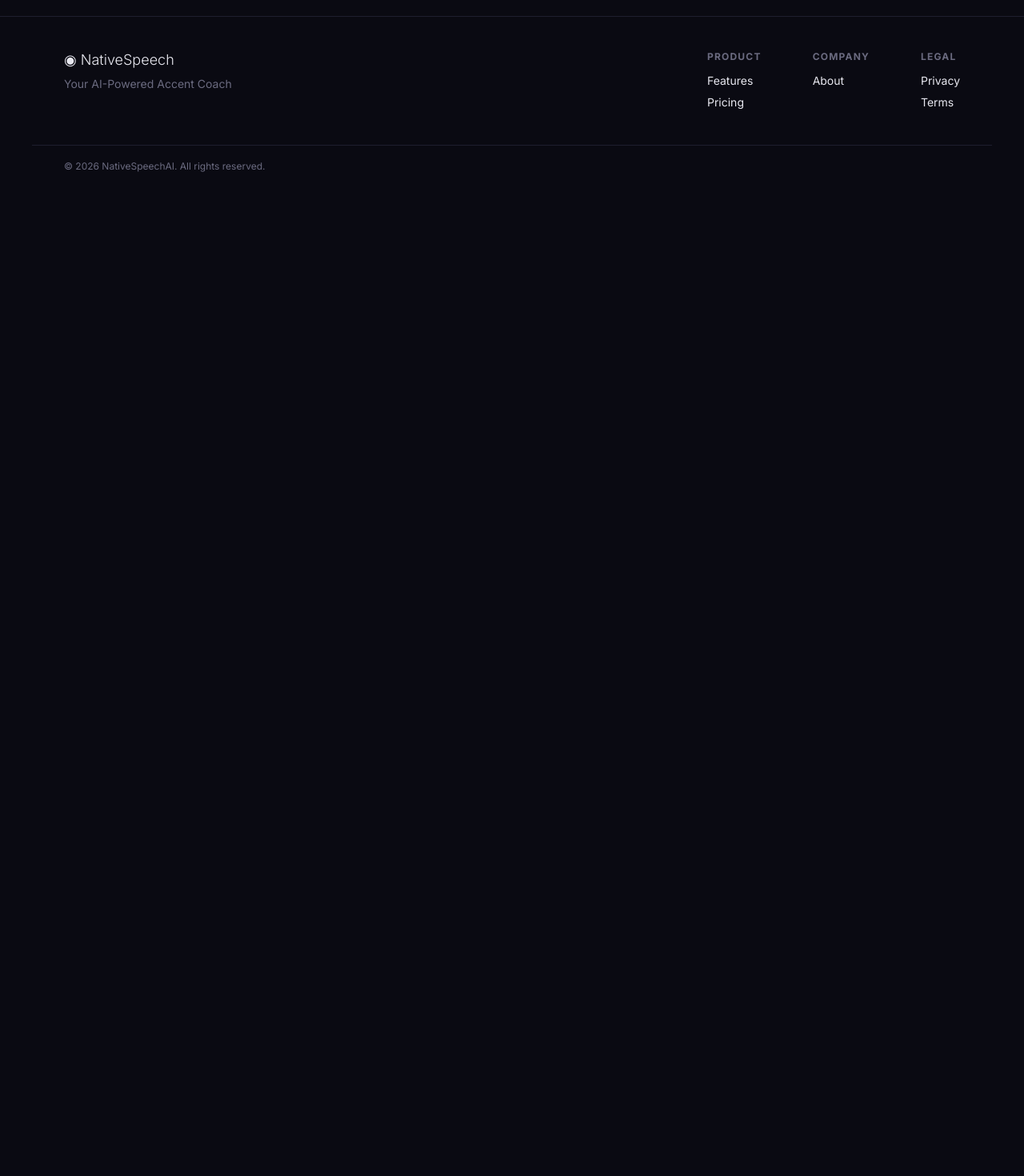
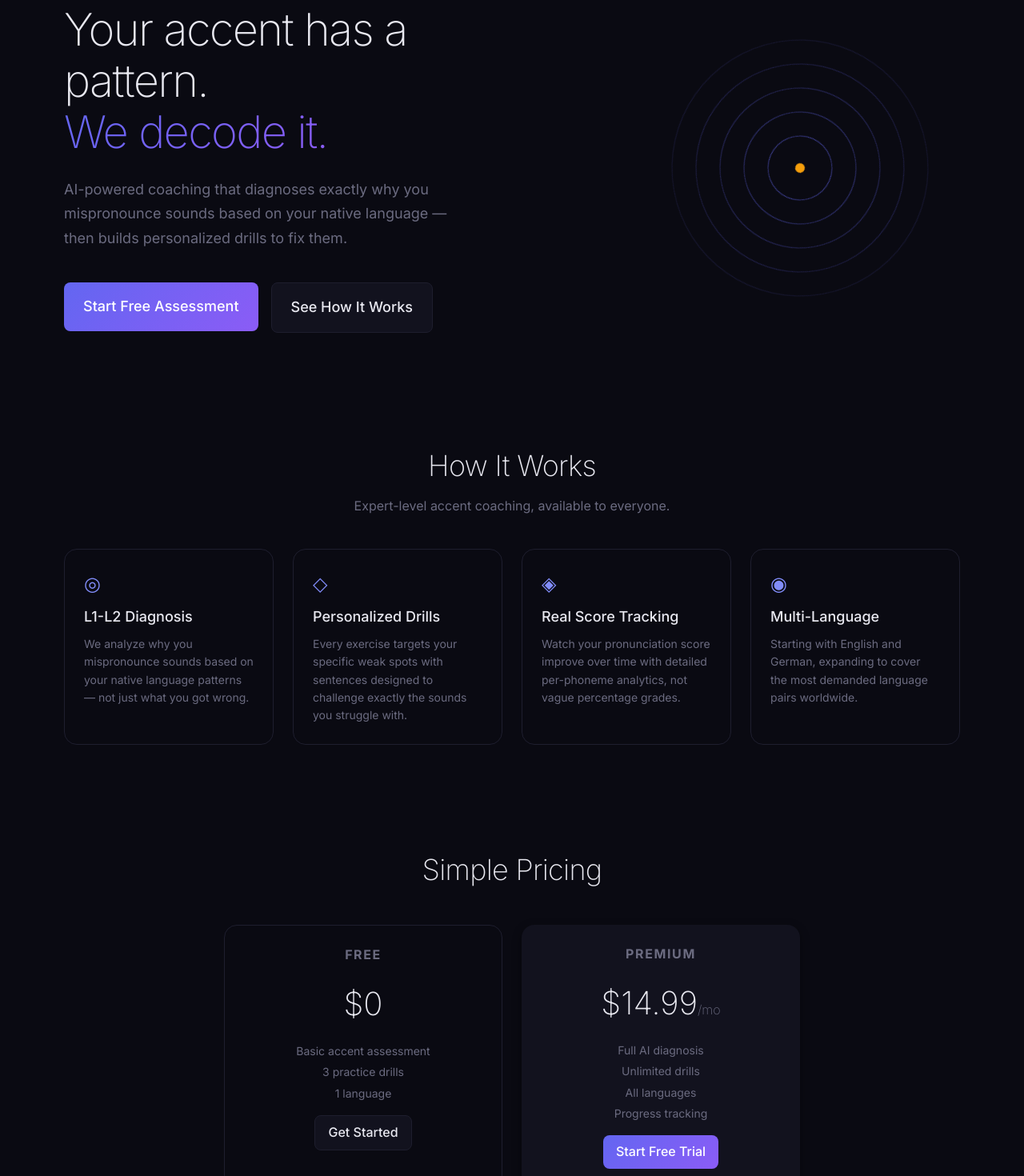
Before and after one commit to arieel-ost/native-speech, a Next.js app: page / in a window 1280 px wide. Shown: the part 140-1610 px from the top of the page at 80% size. Before the commit the page ends 800 px from the top, so only its background shows below. Built offline with nearby package versions, Linux system fonts and the light colour scheme.

Commit message:
feat: add landing page with Hero, Features, and Pricing sections
Co-Authored-By: Claude Opus 4.6 <noreply@anthropic.com>

```diff
--- a/src/app/(marketing)/page.tsx
+++ b/src/app/(marketing)/page.tsx
@@ -1,3 +1,13 @@
-export default function Home() {
-  return <div>NativeSpeechAI</div>;
+import { Hero } from "@/components/marketing/Hero";
+import { Features } from "@/components/marketing/Features";
+import { PricingPreview } from "@/components/marketing/PricingPreview";
+
+export default function HomePage() {
+  return (
+    <>
+      <Hero />
+      <Features />
+      <PricingPreview />
+    </>
+  );
 }
--- /dev/null
+++ b/src/components/marketing/Features.module.css
@@ -0,0 +1,52 @@
+.section {
+  padding: var(--space-xxl) 0;
+}
+
+.inner {
+  max-width: 1200px;
+  margin: 0 auto;
+  padding: 0 var(--space-xl);
+}
+
+.heading {
+  font-family: var(--font-display);
+  font-size: 2.25rem;
+  font-weight: 200;
+  text-align: center;
+  letter-spacing: -0.02em;
+}
+
+.subheading {
+  text-align: center;
+  color: var(--color-text-muted);
+  margin-top: var(--space-sm);
+}
+
+.grid {
+  display: grid;
+  grid-template-columns: repeat(auto-fit, minmax(260px, 1fr));
+  gap: var(--space-lg);
+  margin-top: var(--space-xl);
+}
+
+.feature {
+  display: flex;
+  flex-direction: column;
+  gap: var(--space-sm);
+}
+
+.icon {
+  font-size: 1.5rem;
+  color: var(--color-primary-light);
+}
+
+.featureTitle {
+  font-size: 1.125rem;
+  font-weight: 500;
+}
+
+.featureDesc {
+  color: var(--color-text-muted);
+  font-size: 0.875rem;
+  line-height: 1.6;
+}
--- /dev/null
+++ b/src/components/marketing/Features.tsx
@@ -0,0 +1,47 @@
+import { Card } from "@/components/ui";
+import styles from "./Features.module.css";
+
+const features = [
+  {
+    title: "L1-L2 Diagnosis",
+    description: "We analyze why you mispronounce sounds based on your native language patterns — not just what you got wrong.",
+    icon: "◎",
+  },
+  {
+    title: "Personalized Drills",
+    description: "Every exercise targets your specific weak spots with sentences designed to challenge exactly the sounds you struggle with.",
+    icon: "◇",
+  },
+  {
+    title: "Real Score Tracking",
+    description: "Watch your pronunciation score improve over time with detailed per-phoneme analytics, not vague percentage grades.",
+    icon: "◈",
+  },
+  {
+    title: "Multi-Language",
+    description: "Starting with English and German, expanding to cover the most demanded language pairs worldwide.",
+    icon: "◉",
+  },
+];
+
+export function Features() {
+  return (
+    <section id="features" className={styles.section}>
+      <div className={styles.inner}>
+        <h2 className={styles.heading}>How It Works</h2>
+        <p className={styles.subheading}>Expert-level accent coaching, available to everyone.</p>
+        <div className={styles.grid}>
+          {features.map((f) => (
+            <Card key={f.title} variant="outlined">
+              <div className={styles.feature}>
+                <span className={styles.icon}>{f.icon}</span>
+                <h3 className={styles.featureTitle}>{f.title}</h3>
+                <p className={styles.featureDesc}>{f.description}</p>
+              </div>
+            </Card>
+          ))}
+        </div>
+      </div>
+    </section>
+  );
+}
--- /dev/null
+++ b/src/components/marketing/Hero.module.css
@@ -0,0 +1,80 @@
+.hero {
+  display: flex;
+  align-items: center;
+  justify-content: space-between;
+  gap: var(--space-xl);
+  max-width: 1200px;
+  margin: 0 auto;
+  padding: var(--space-xxl) var(--space-xl);
+  min-height: 70vh;
+}
+
+.content {
+  max-width: 560px;
+}
+
+.title {
+  font-family: var(--font-display);
+  font-size: 3.5rem;
+  font-weight: 200;
+  line-height: 1.15;
+  letter-spacing: -0.03em;
+}
+
+.accent {
+  background: var(--gradient-primary);
+  -webkit-background-clip: text;
+  -webkit-text-fill-color: transparent;
+  background-clip: text;
+}
+
+.subtitle {
+  margin-top: var(--space-lg);
+  font-size: 1.125rem;
+  color: var(--color-text-muted);
+  line-height: 1.7;
+  max-width: 480px;
+}
+
+.actions {
+  display: flex;
+  gap: var(--space-md);
+  margin-top: var(--space-xl);
+}
+
+.visual {
+  flex-shrink: 0;
+}
+
+.rings {
+  width: 400px;
+  height: 400px;
+  animation: rotate 60s linear infinite;
+}
+
+@keyframes rotate {
+  from { transform: rotate(0deg); }
+  to { transform: rotate(360deg); }
+}
+
+@media (max-width: 968px) {
+  .hero {
+    flex-direction: column;
+    text-align: center;
+    padding-top: var(--space-xl);
+  }
+  .title {
+    font-size: 2.5rem;
+  }
+  .subtitle {
+    margin-left: auto;
+    margin-right: auto;
+  }
+  .actions {
+    justify-content: center;
+  }
+  .rings {
+    width: 280px;
+    height: 280px;
+  }
+}
--- /dev/null
+++ b/src/components/marketing/Hero.tsx
@@ -0,0 +1,47 @@
+import Link from "next/link";
+import { Button } from "@/components/ui";
+import styles from "./Hero.module.css";
+
+export function Hero() {
+  return (
+    <section className={styles.hero}>
+      <div className={styles.content}>
+        <h1 className={styles.title}>
+          Your accent has a pattern.
+          <br />
+          <span className={styles.accent}>We decode it.</span>
+        </h1>
+        <p className={styles.subtitle}>
+          AI-powered coaching that diagnoses exactly why you mispronounce sounds
+          based on your native language — then builds personalized drills to fix them.
+        </p>
+        <div className={styles.actions}>
+          <Link href="/sign-up">
+            <Button size="lg">Start Free Assessment</Button>
+          </Link>
+          <Link href="/#features">
+            <Button variant="secondary" size="lg">See How It Works</Button>
+          </Link>
+        </div>
+      </div>
+      <div className={styles.visual}>
+        {/* Concentric circle visualization — Resonant Geometry motif */}
+        <svg viewBox="0 0 400 400" className={styles.rings}>
+          {[160, 130, 100, 70, 40].map((r, i) => (
+            <circle
+              key={r}
+              cx="200"
+              cy="200"
+              r={r}
+              fill="none"
+              stroke="var(--color-primary)"
+              strokeWidth="1"
+              opacity={0.15 + i * 0.1}
+            />
+          ))}
+          <circle cx="200" cy="200" r="6" fill="var(--color-accent)" />
+        </svg>
+      </div>
+    </section>
+  );
+}
--- /dev/null
+++ b/src/components/marketing/PricingPreview.module.css
@@ -0,0 +1,65 @@
+.section {
+  padding: var(--space-xxl) 0;
+}
+
+.inner {
+  max-width: 800px;
+  margin: 0 auto;
+  padding: 0 var(--space-xl);
+}
+
+.heading {
+  font-family: var(--font-display);
+  font-size: 2.25rem;
+  font-weight: 200;
+  text-align: center;
+  letter-spacing: -0.02em;
+  margin-bottom: var(--space-xl);
+}
+
+.grid {
+  display: grid;
+  grid-template-columns: 1fr 1fr;
+  gap: var(--space-lg);
+}
+
+.plan {
+  display: flex;
+  flex-direction: column;
+  align-items: center;
+  gap: var(--space-md);
+  text-align: center;
+}
+
+.planName {
+  font-size: 1rem;
+  text-transform: uppercase;
+  letter-spacing: 0.1em;
+  color: var(--color-text-muted);
+}
+
+.price {
+  font-family: var(--font-display);
+  font-size: 2.5rem;
+  font-weight: 200;
+}
+
+.period {
+  font-size: 1rem;
+  color: var(--color-text-muted);
+}
+
+.features {
+  list-style: none;
+  display: flex;
+  flex-direction: column;
+  gap: var(--space-xs);
+  color: var(--color-text-muted);
+  font-size: 0.875rem;
+}
+
+@media (max-width: 600px) {
+  .grid {
+    grid-template-columns: 1fr;
+  }
+}
--- /dev/null
+++ b/src/components/marketing/PricingPreview.tsx
@@ -0,0 +1,40 @@
+import Link from "next/link";
+import { Button, Card } from "@/components/ui";
+import styles from "./PricingPreview.module.css";
+
+export function PricingPreview() {
+  return (
+    <section className={styles.section}>
+      <div className={styles.inner}>
+        <h2 className={styles.heading}>Simple Pricing</h2>
+        <div className={styles.grid}>
+          <Card variant="outlined">
+            <div className={styles.plan}>
+              <h3 className={styles.planName}>Free</h3>
+              <div className={styles.price}>$0</div>
+              <ul className={styles.features}>
+                <li>Basic accent assessment</li>
+                <li>3 practice drills</li>
+                <li>1 language</li>
+              </ul>
+              <Link href="/sign-up"><Button variant="secondary" size="md">Get Started</Button></Link>
+            </div>
+          </Card>
+          <Card variant="elevated">
+            <div className={styles.plan}>
+              <h3 className={styles.planName}>Premium</h3>
+              <div className={styles.price}>$14.99<span className={styles.period}>/mo</span></div>
+              <ul className={styles.features}>
+                <li>Full AI diagnosis</li>
+                <li>Unlimited drills</li>
+                <li>All languages</li>
+                <li>Progress tracking</li>
+              </ul>
+              <Link href="/sign-up"><Button size="md">Start Free Trial</Button></Link>
+            </div>
+          </Card>
+        </div>
+      </div>
+    </section>
+  );
+}
```
